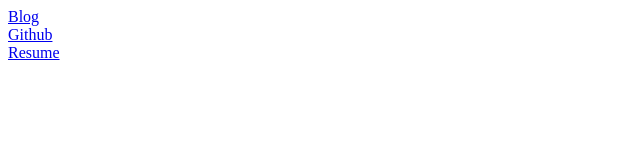
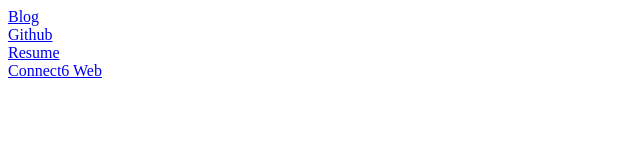
Before and after one commit to encrypted-def/encrypted-def.github.io, a plain HTML site: page index.html in a window 1280 px wide. Shown: the whole page, without its empty margins (0-640 px from the left). Drawn offline with Linux system fonts and the light colour scheme.

Commit message:
Update index.html

```diff
--- a/index.html
+++ b/index.html
@@ -1,3 +1,4 @@
 <a href="https://blog.encrypted.gg">Blog</a><br>
 <a href="https://github.com/blisstoner">Github</a><br>
 <a href="/resume/">Resume</a><br>
+<a href="https://connect6.encrypted.gg">Connect6 Web</a><br>
```
